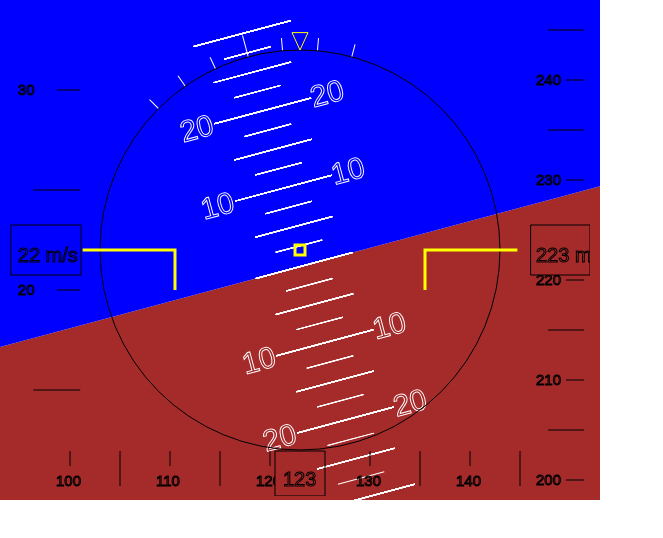
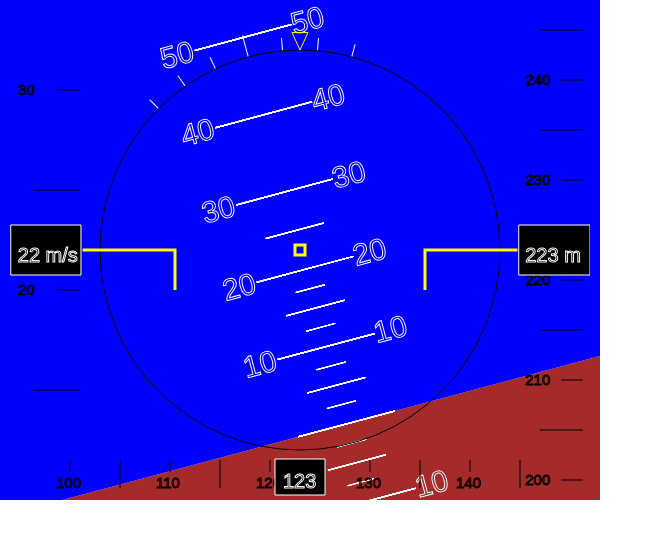
Before and after one commit to peteole/telemetry-ui, a React (Create React App) app: page / in a window 1280 px wide. Shown: the top 538 px of the page, without its empty margins (0-663 px from the left). Built offline with nearby package versions, Linux system fonts and the light colour scheme.

Commit message:
design, pitch values up to 80

```diff
--- a/src/App.tsx
+++ b/src/App.tsx
@@ -4,7 +4,7 @@ import { ArtificialHorizon } from './artificialHorizon/ArtificialHorizon';
 function App() {
   return (
     <div className="App">
-      <ArtificialHorizon pitch={2} bank={15} heading={123} altitude={223} speed={22}></ArtificialHorizon>
+      <ArtificialHorizon pitch={22.5} bank={15} heading={123} altitude={223} speed={22}></ArtificialHorizon>
     </div>
   );
 }
--- a/src/artificialHorizon/ArtificialHorizon.tsx
+++ b/src/artificialHorizon/ArtificialHorizon.tsx
@@ -31,8 +31,8 @@ export class ArtificialHorizon extends Component<ArtificialHorizonProps, {}>{
         return (
             <div className="ah-container" style={{ height: this.props.height, width: this.props.width }}>
                 <canvas className="ah-canvas" ref={this.canvasRef} height={this.props.height} width={this.props.width} />
-                <Gauge className="heading-gauge" ref={this.headingRef} height={this.props.height * 0.1} orientation={"horizontal"} width={this.props.width} value={this.props.heading} />
-                <Gauge className="alt-gauge" ref={this.altitudeRef} height={this.props.height} orientation={"verticalR"} width={this.props.width * 0.1} value={this.props.altitude} />
+                <Gauge className="heading-gauge" ref={this.headingRef} height={this.props.height * 0.08} orientation={"horizontal"} width={this.props.width} value={this.props.heading} />
+                <Gauge className="alt-gauge" ref={this.altitudeRef} height={this.props.height} orientation={"verticalR"} width={this.props.width * 0.12} value={this.props.altitude} />
                 <Gauge className="speed-gauge" ref={this.speedRef} height={this.props.height} orientation={"verticalL"} width={this.props.width * 0.13} value={this.props.speed} />
             </div>
         )
@@ -62,7 +62,7 @@ export class ArtificialHorizon extends Component<ArtificialHorizonProps, {}>{
         ctx.fillRect(-fwidth / 2, 0, fwidth, fheight / 2);
         ctx.fillStyle = "blue";
         ctx.fillRect(-fwidth / 2, -fheight / 2, fwidth, fheight / 2);
-        for (let i = -60; i <= 60; i = i + 10) {
+        for (let i = -80; i <= 80; i = i + 10) {
             ctx.lineWidth = 1;
             ctx.moveTo(-50, factor * i);
             ctx.lineTo(50, factor * i);
@@ -70,24 +70,23 @@ export class ArtificialHorizon extends Component<ArtificialHorizonProps, {}>{
             ctx.stroke();
         }
         for (let i = -25; i <= 25; i = i + 10) {
-            ctx.moveTo(-5 * factor, factor * i);
-            ctx.lineTo(5 * factor, factor * i);
+            ctx.moveTo(-30, factor * i);
+            ctx.lineTo(30, factor * i);
             ctx.stroke();
         }
-        for (let i = -27.5; i <= 27.5; i = i + 5) {
-            ctx.moveTo(-3 * factor, factor * i);
-            ctx.lineTo(3 * factor, factor * i);
+        for (let i = -17.5; i <= 17.5; i = i + 5) {
+            ctx.moveTo(-15, factor * i);
+            ctx.lineTo(15, factor * i);
             ctx.stroke();
         }
         ctx.font = "30px Arial";
-        ctx.strokeText("10", -85, -10 * factor + 10);
-        ctx.strokeText("10", 50, -10 * factor + 10);
-        ctx.strokeText("10", -85, 10 * factor + 10);
-        ctx.strokeText("10", 50, 10 * factor + 10);
-        ctx.strokeText("20", -85, -20 * factor + 10);
-        ctx.strokeText("20", 50, -20 * factor + 10);
-        ctx.strokeText("20", -85, 20 * factor + 10);
-        ctx.strokeText("20", 50, 20 * factor + 10);
+        for (let i = 10; i <= 80; i = i + 10) {
+            ctx.strokeText(i + "", -85, -i * factor + 10);
+            ctx.strokeText(i + "", 50, -i * factor + 10);
+            ctx.strokeText(i + "", -85, i * factor + 10);
+            ctx.strokeText(i + "", 50, i * factor + 10);
+
+        }
 
 
         ctx.translate(0, -factor * pitch);
--- a/src/gauge/Gauge.tsx
+++ b/src/gauge/Gauge.tsx
@@ -80,9 +80,12 @@ export class Gauge extends Component<GaugeProps, {}>{
                 ctx.stroke();
             }
         }
-        ctx.clearRect(width * 0.5 - 25, 5, 50, height*0.9); //Value on PFD
+        ctx.fillStyle="black";
+        ctx.fillRect(width * 0.5 - 25, 3, 50, height*0.9); //Value on PFD
+        ctx.strokeStyle = "white";
         ctx.beginPath();
-        ctx.rect(width * 0.5 - 25, 5, 50, height*0.9);
+
+        ctx.rect(width * 0.5 - 25, 3, 50, height*0.9);
         ctx.stroke();
         ctx.font = "20px Arial";
         ctx.strokeText(value.toString(), width * 0.5 - 17, height * 0.8);
@@ -122,7 +125,9 @@ export class Gauge extends Component<GaugeProps, {}>{
                 ctx.stroke();
             }
         }
-        ctx.clearRect(width * 0.1, height / 2 - 25, width * 0.8, 50); //Value on PFD
+        ctx.fillStyle = "black";
+        ctx.fillRect(width * 0.01, height / 2 - 25, width * 0.9, 50); //Value on PFD
+        ctx.strokeStyle = "white";
         ctx.beginPath();
         ctx.rect(width * 0.01, height / 2 - 25, width * 0.9, 50);
         ctx.stroke();
@@ -166,11 +171,14 @@ export class Gauge extends Component<GaugeProps, {}>{
                 ctx.stroke();
             }
         }
-        ctx.clearRect(width * 0.1, height / 2 - 25, width * 0.8, 50); //Value on PFD
+        ctx.fillStyle = "black";
+        ctx.fillRect(width * 0.01, height / 2 - 25, width * 0.99, 50); //Value on PFD
+        ctx.strokeStyle = "white";
         ctx.beginPath();
         ctx.rect(width * 0.01, height / 2 - 25, width * 0.99, 50);
         ctx.stroke();
         ctx.font = "20px Arial";
+
         ctx.strokeText(value + " m", width * 0.1, height / 2 + 12);
 
 
```
